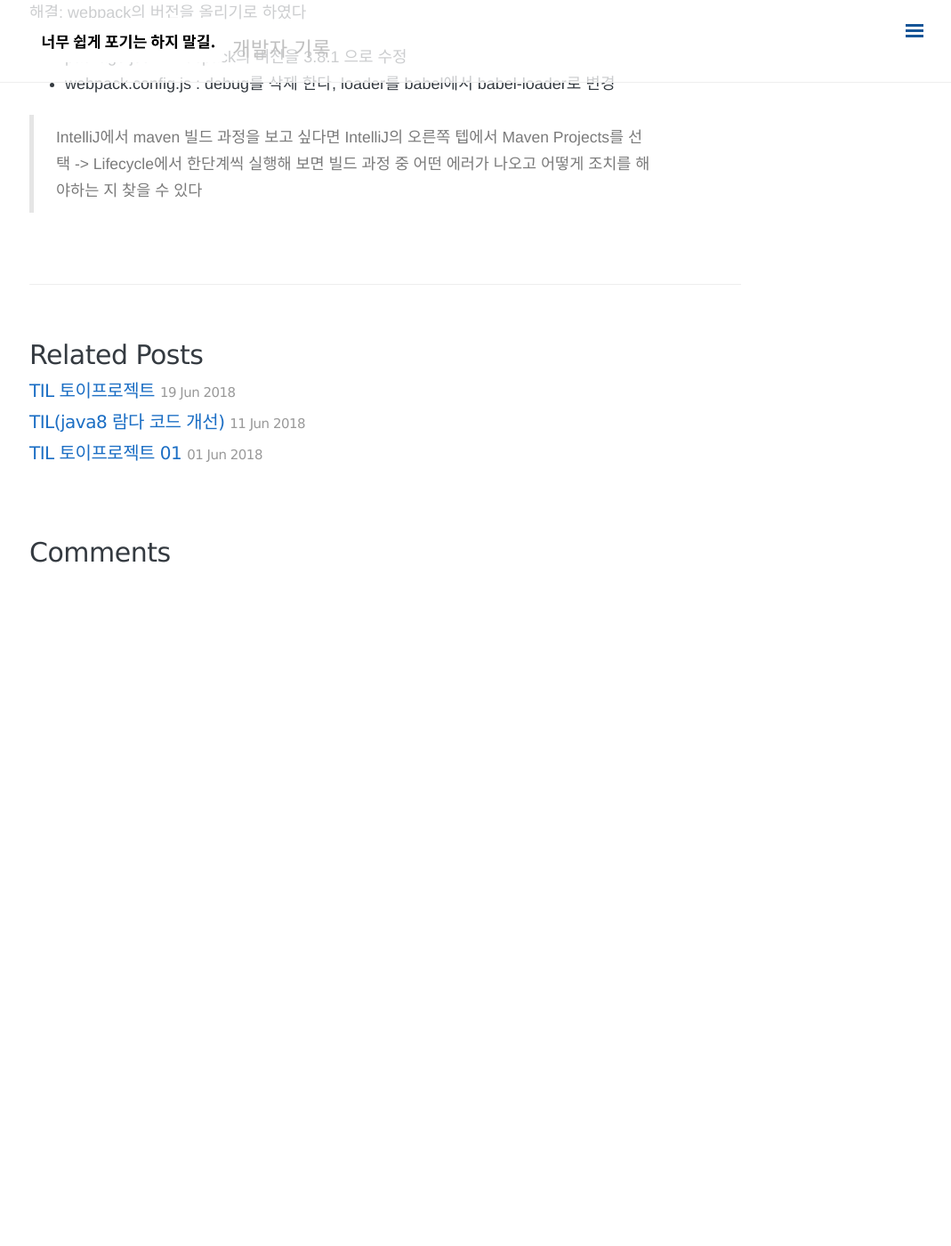
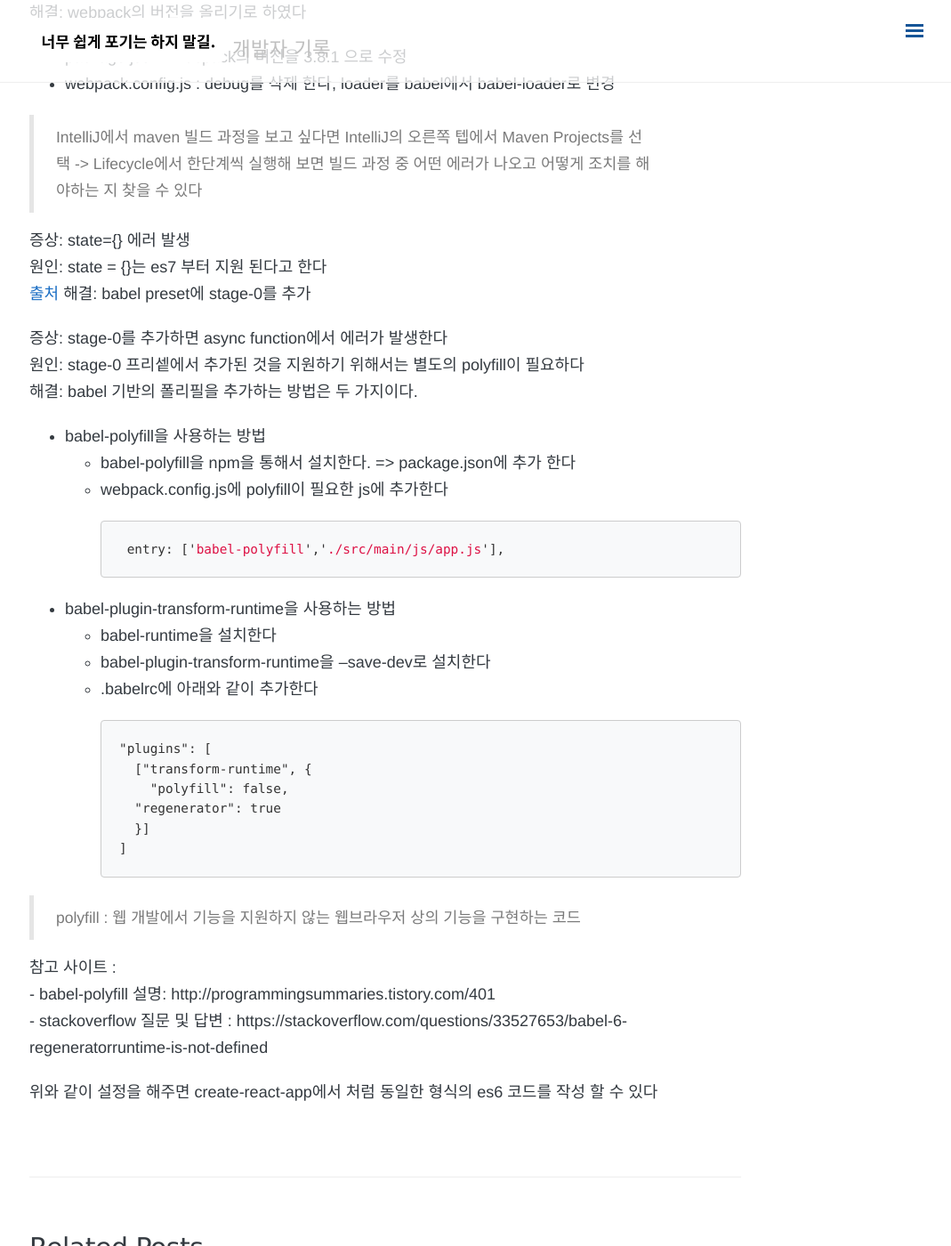
Before and after one commit to minigear/minigear.github.io, a Jekyll site: the page built from _posts/2018/2018-06-19-til-spring-react.md, in a window 1280 px wide and 1400 px high, scrolled down 656 px. Shown: the whole window at 89% size, without its empty margins (207-1276 px from the left). Built offline with Jekyll 4.4.1, drawn with Linux system fonts in a browser that asks for light colours; nearby versions of some CDN libraries; comment, search, counter and statistics services are not loaded; before the commit the page ends 1306 px from its top, so only the background shows below that; some of the changed text lies outside the part shown.

Commit message:
TIL 추가 및 수정

````diff
--- a/_posts/2018/2018-06-19-til-spring-react.md
+++ b/_posts/2018/2018-06-19-til-spring-react.md
@@ -1,10 +1,10 @@
 ---
 layout: "post"
-title: "TIL Spring react"
+title: "TIL 토이프로젝트 - spring react"
 date:   "2018-06-19 14:13"
 categories: [TIL (Today I Learned)]
 permalink: /2018/:year/:month/:day/:title/
-tags: [Spring, maven, Webpack, 토이프로젝트]
+tags: [Spring, maven, webpack, 토이프로젝트]
 comments: true
 ---
 
@@ -31,3 +31,38 @@ pom.xml에 빌드에 frontend-maven-plugin을 추가해 준다
 > IntelliJ에서 maven 빌드 과정을 보고 싶다면 IntelliJ의 오른쪽 텝에서 Maven Projects를 선택 ->
 Lifecycle에서 한단계씩 실행해 보면 빌드 과정 중 어떤 에러가 나오고 어떻게 조치를 해야하는 지 찾을 수
 있다
+
+증상: state={} 에러 발생
+원인: state = {}는 es7 부터 지원 된다고 한다
+  [출처](https://github.com/react-toolbox/react-toolbox/issues/309)
+해결: babel preset에 stage-0를 추가
+
+증상: stage-0를 추가하면 async function에서 에러가 발생한다
+원인: stage-0 프리셑에서 추가된 것을 지원하기 위해서는 별도의 polyfill이 필요하다
+해결: babel 기반의 폴리필을 추가하는 방법은 두 가지이다.
+- babel-polyfill을 사용하는 방법
+  - babel-polyfill을 npm을 통해서 설치한다. => package.json에 추가 한다
+  - webpack.config.js에 polyfill이 필요한 js에 추가한다
+  ```javascript
+   entry: ['babel-polyfill','./src/main/js/app.js'],
+   ```
+- babel-plugin-transform-runtime을 사용하는 방법
+  - babel-runtime을 설치한다
+  - babel-plugin-transform-runtime을 --save-dev로 설치한다
+  - .babelrc에 아래와 같이 추가한다
+  ```
+    "plugins": [
+      ["transform-runtime", {
+        "polyfill": false,
+      "regenerator": true
+      }]
+    ]
+  ```
+
+> polyfill : 웹 개발에서 기능을 지원하지 않는 웹브라우저 상의 기능을 구현하는 코드
+
+참고 사이트 :
+    - babel-polyfill 설명: http://programmingsummaries.tistory.com/401
+    - stackoverflow  질문 및 답변 : https://stackoverflow.com/questions/33527653/babel-6-regeneratorruntime-is-not-defined
+
+위와 같이 설정을 해주면 create-react-app에서 처럼 동일한 형식의 es6 코드를 작성 할 수 있다
````
Also changed, not shown: _posts/2018/2018-06-19-til-toy-project.md (+1 -1 lines), _posts/2018/2018-06-21-til-webpack.md (added, +41 -0 lines).
